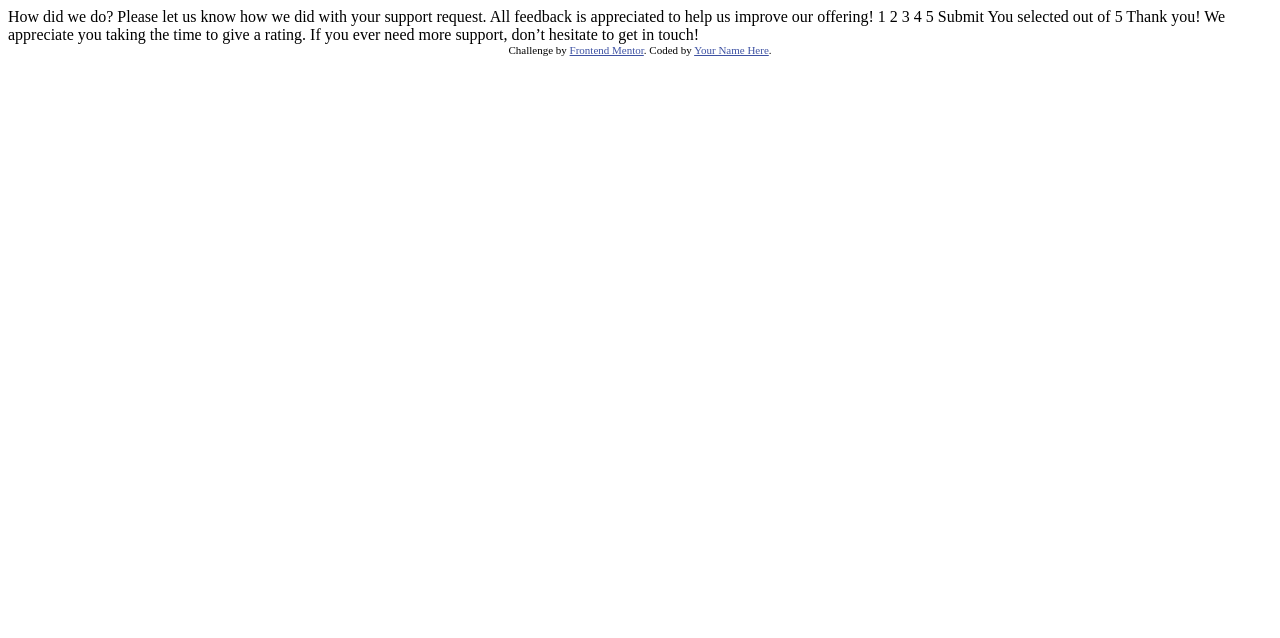
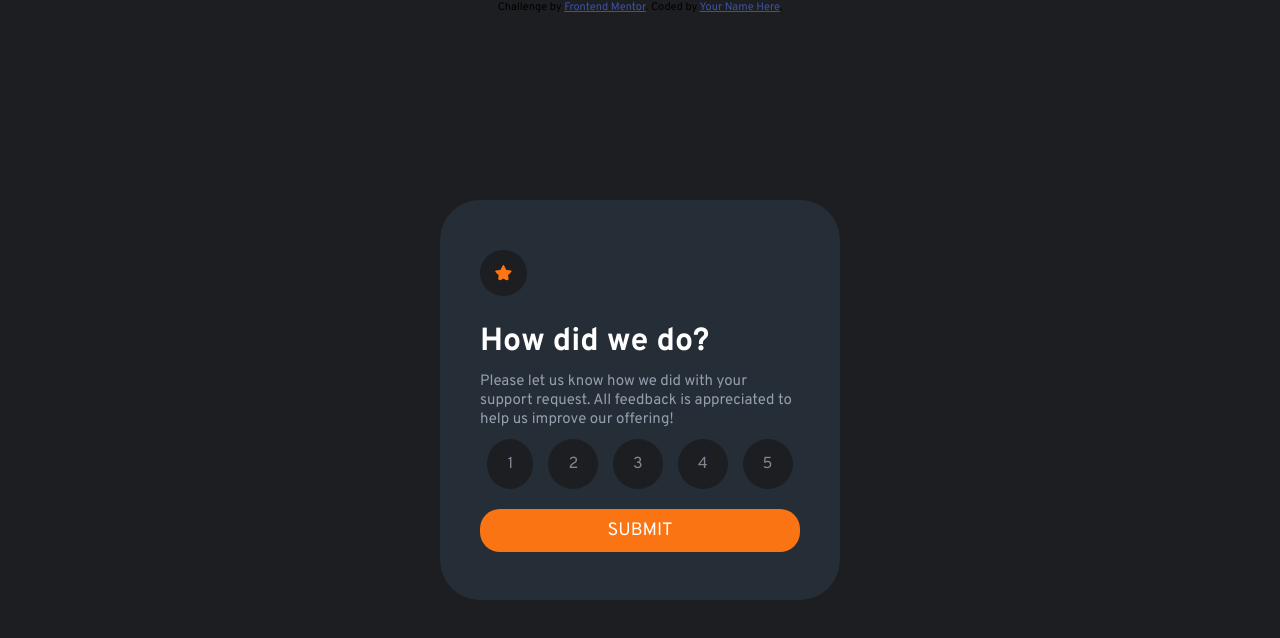
Before and after one commit to JeremyPaymal/Interactive-Rating, a plain HTML site: page index.html in a window 1280 px wide. Drawn offline with Linux system fonts and the light colour scheme.

Commit message:
Project Finished

```diff
--- a/index.html
+++ b/index.html
@@ -1,49 +1,65 @@
 <!DOCTYPE html>
 <html lang="en">
   <head>
-  <meta charset="UTF-8">
-  <meta name="viewport" content="width=device-width, initial-scale=1.0"> <!-- displays site properly based on user's device -->
+    <meta charset="UTF-8" />
+    <meta name="viewport" content="width=device-width, initial-scale=1.0" />
+    <!-- displays site properly based on user's device -->
 
-  <link rel="icon" type="image/png" sizes="32x32" href="./images/favicon-32x32.png">
+    <link
+      rel="icon"
+      type="image/png"
+      sizes="32x32"
+      href="./images/favicon-32x32.png"
+    />
+
+    <link rel="stylesheet" href="style.css" />
 
     <title>Frontend Mentor | Interactive rating component</title>
 
-  <!-- Feel free to remove these styles or customise in your own stylesheet 👍 -->
-  <style>
-    .attribution { font-size: 11px; text-align: center; }
-    .attribution a { color: hsl(228, 45%, 44%); }
-  </style>
+    <script src="./main.js"></script>
   </head>
   <body>
+    <!-- Rating state start -->
+    <div id="rating_state" class="container">
+      <img src="./images/icon-star.svg" alt="logo" />
+      <h1>How did we do?</h1>
+      <p>
+        Please let us know how we did with your support request. All feedback is
+        appreciated to help us improve our offering!
+      </p>
 
-  <!-- Rating state start -->
+      <ul class="rating_selection">
+        <li id="1" class="rating_btn" value="1" onclick="myStar(1)">1</li>
+        <li id="2" class="rating_btn" value="2" onclick="myStar(2)">2</li>
+        <li id="3" class="rating_btn" value="3" onclick="myStar(3)">3</li>
+        <li id="4" class="rating_btn" value="4" onclick="myStar(4)">4</li>
+        <li id="5" class="rating_btn" value="5" onclick="myStar(5)">5</li>
+      </ul>
 
-  How did we do?
-
-  Please let us know how we did with your support request. All feedback is appreciated
-  to help us improve our offering!
-
-  1 2 3 4 5
-
-  Submit
+      <button class="submit" onclick="submission()">SUBMIT</button>
+    </div>
 
     <!-- Rating state end -->
 
     <!-- Thank you state start -->
+    <div id="thanks" class="container hidden">
+      <img src="./images/illustration-thank-you.svg" alt="thanks" />
+      <h2>You selected <span id="chosen_rating"></span> out of 5</h2>
 
-  You selected <!-- Add rating here --> out of 5
+      <h1>Thank you!</h1>
 
-  Thank you!
-
-  We appreciate you taking the time to give a rating. If you ever need more support,
-  don’t hesitate to get in touch!
-
+      <p>
+        We appreciate you taking the time to give a rating. If you ever need
+        more support, don’t hesitate to get in touch!
+      </p>
+    </div>
     <!-- Thank you state end -->
 
-
     <div class="attribution">
-    Challenge by <a href="https://www.frontendmentor.io?ref=challenge" target="_blank">Frontend Mentor</a>.
-    Coded by <a href="#">Your Name Here</a>.
+      Challenge by
+      <a href="https://www.frontendmentor.io?ref=challenge" target="_blank"
+        >Frontend Mentor</a
+      >. Coded by <a href="#">Your Name Here</a>.
     </div>
   </body>
 </html>
--- /dev/null
+++ b/main.js
@@ -0,0 +1,14 @@
+let selection;
+
+function myStar(number){
+    selection = number;
+    document.querySelectorAll('.rating_btn').forEach(element => element.classList.remove('selected'))
+    document.getElementById(number).classList.add('selected')
+    console.log(number)
+}
+
+function submission(){
+    document.getElementById('rating_state').classList.add('hidden')
+    document.getElementById('chosen_rating').innerText = selection
+    document.getElementById('thanks').classList.remove('hidden')
+}
--- /dev/null
+++ b/style.css
@@ -0,0 +1,111 @@
+@import url("https://fonts.googleapis.com/css2?family=Overpass:wght@400;700&display=swap");
+
+* {
+  margin: 0;
+  padding: 0;
+  box-sizing: border-box;
+  border: none;
+  list-style: none;
+  transition: 1s all;
+}
+
+body {
+  background-color: #1c1e21;
+  font-family: "Overpass", sans-serif;
+}
+
+.attribution {
+  font-size: 11px;
+  text-align: center;
+}
+.attribution a {
+  color: hsl(228, 45%, 44%);
+}
+
+img {
+  background-color: #1c1e21;
+  padding: 15px;
+  border-radius: 50%;
+}
+
+h1 {
+  color: #fff;
+}
+
+h2 {
+  color: #fb7413;
+}
+
+p {
+  color: #959eac;
+  font-size: 15px;
+}
+
+ul {
+  display: flex;
+}
+
+li {
+  color: #7c8798;
+  margin: auto;
+  padding: 15px 20px;
+  border-radius: 50%;
+  background-color: #1c1e21;
+}
+
+li:hover {
+  background-color: #959eac;
+  color: #fff;
+}
+
+.selected {
+  background-color: #fb7413;
+  color: #fff;
+}
+
+button {
+  width: 100%;
+  padding: 10px 0;
+  background-color: #fb7413;
+  color: #fff;
+  font-size: 18px;
+  font-family: "Overpass", sans-serif;
+  border-radius: 20px;
+}
+
+button:hover {
+  background-color: #fff;
+  color: #fb7413;
+}
+
+.container {
+  width: 400px;
+  height: 400px;
+  margin: auto;
+  padding: 40px;
+  background-color: #252d37;
+  border-radius: 10%;
+  position: absolute;
+  top: 0;
+  right: 0;
+  left: 0;
+  bottom: 0;
+}
+
+img,
+h1,
+h2,
+p,
+ul,
+button {
+  margin: 10px 0;
+}
+
+button,
+li {
+  cursor: pointer;
+}
+
+.hidden {
+  display: none;
+}
```
Lines whose indentation alone changed are shown as unchanged.
